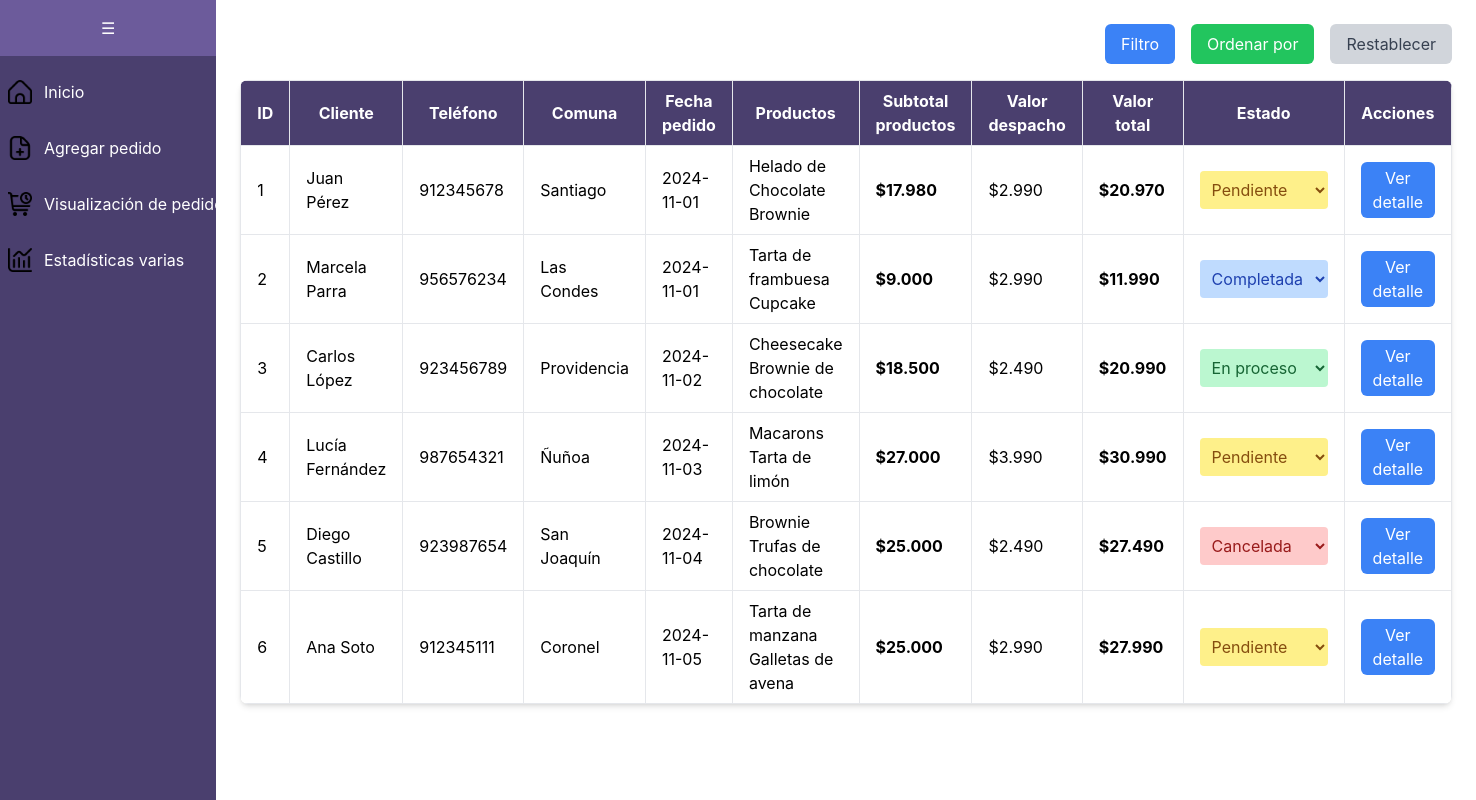
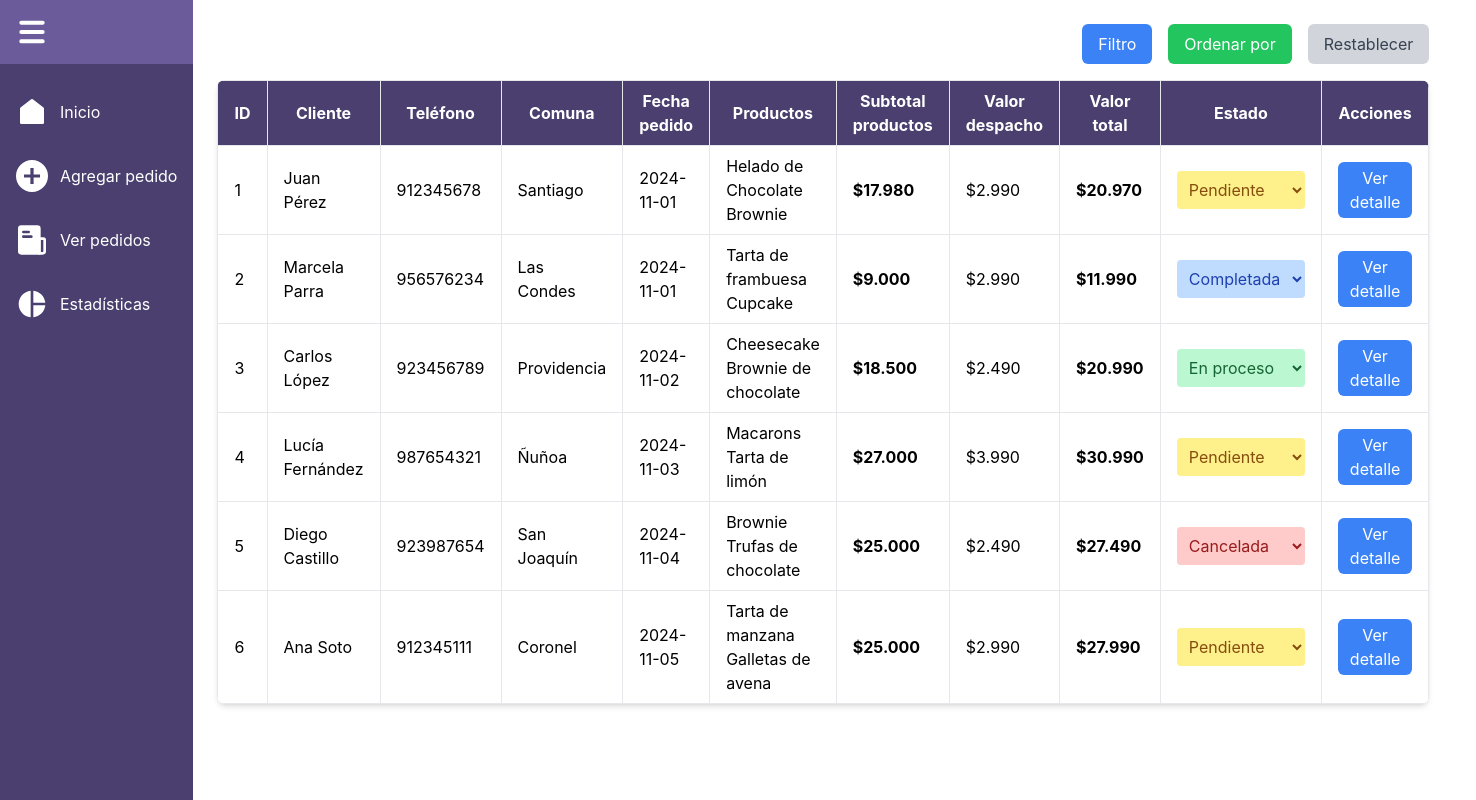
Before and after one commit to diegovaldes23/Pingeso, a React (Create React App) app in the folder Proyecto/frontend/: page /orders in a window 1280 px wide. Shown: the whole page, 1476 px wide, since content can reach past the window. Built offline with nearby package versions, Linux system fonts and the light colour scheme.

Commit message:
fix: sidebar

```diff
--- a/Proyecto/frontend/package.json
+++ b/Proyecto/frontend/package.json
@@ -21,7 +21,7 @@
     "web-vitals": "^2.1.4"
   },
   "scripts": {
-     "start": "cross-env NODE_OPTIONS=--openssl-legacy-provider react-scripts start",
+     "start": "NODE_OPTIONS=--openssl-legacy-provider react-scripts start",
     "build": "react-scripts build",
     "test": "react-scripts test",
     "eject": "react-scripts eject"
--- a/Proyecto/frontend/src/components/Sidebar.js
+++ b/Proyecto/frontend/src/components/Sidebar.js
@@ -1,10 +1,5 @@
 import React, { useState } from "react";
 import { Link } from "react-router-dom"; // Importar React Router
-import HogarIcon from "../icons/hogar.png"; // Ícono para "Inicio"
-import AddOrderIcon from "../icons/agregar-pedido.png"; // Ícono para "Agregar pedido"
-import OrdersVisualizationIcon from "../icons/visualizacion-pedidos.png"; // Ícono para "Visualización de pedidos"
-import CostsIcon from "../icons/costos.png"; // Ícono para "Costos asociados"
-import StatisticsIcon from "../icons/estadisticas.png"; // Ícono para "Estadísticas varias"
 
 const Sidebar = () => {
   const [isCollapsed, setIsCollapsed] = useState(false);
@@ -15,92 +10,127 @@ const Sidebar = () => {
 
   return (
     <div
-      className={`h-screen bg-purple-800 text-white flex flex-col transition-all duration-500 ${
-        isCollapsed ? "w-20" : "w-72"
+      className={`h-screen bg-purple-800 text-white flex flex-col transition-all duration-300 ${
+        isCollapsed ? "w-20" : "w-52"
       }`}
     >
       {/* Botón para colapsar/expandir */}
       <div
-        className="p-4 cursor-pointer text-center hover:bg-purple-600"
+        className={`p-4 cursor-pointer text-center hover:bg-purple-600 transition-all duration-300 ${
+          isCollapsed ? "justify-center" : "justify-start"
+        }`}
         onClick={toggleSidebar}
       >
-        ☰
+        <svg
+          xmlns="http://www.w3.org/2000/svg"
+          width="2rem" // Fijo el tamaño del ícono
+          height="2rem" // Fijo el tamaño del ícono
+          viewBox="0 0 24 24"
+        >
+          <g fill="none">
+            <path d="m12.593 23.258l-.011.002l-.071.035l-.02.004l-.014-.004l-.071-.035q-.016-.005-.024.005l-.004.01l-.017.428l.005.02l.01.013l.104.074l.015.004l.012-.004l.104-.074l.012-.016l.004-.017l-.017-.427q-.004-.016-.017-.018m.265-.113l-.013.002l-.185.093l-.01.01l-.003.011l.018.43l.005.012l.008.007l.201.093q.019.005.029-.008l.004-.014l-.034-.614q-.005-.018-.02-.022m-.715.002a.02.02 0 0 0-.027.006l-.006.014l-.034.614q.001.018.017.024l.015-.002l.201-.093l.01-.008l.004-.011l.017-.43l-.003-.012l-.01-.01z"/>
+            <path fill="white" d="M20 17.5a1.5 1.5 0 0 1 .144 2.993L20 20.5H4a1.5 1.5 0 0 1-.144-2.993L4 17.5zm0-7a1.5 1.5 0 0 1 0 3H4a1.5 1.5 0 0 1 0-3zm0-7a1.5 1.5 0 0 1 0 3H4a1.5 1.5 0 1 1 0-3z"/>
+          </g>
+        </svg>
       </div>
 
       {/* Menú */}
-      <ul className="flex flex-col mt-4 space-y-4">
+      <ul
+        className={`flex flex-col mt-4 transition-all duration-300 ${
+          isCollapsed ? "items-center justify-center" : ""
+        }`}
+      >
         {/* Opción Inicio */}
         <li
           className={`flex items-center p-2 rounded hover:bg-purple-600 cursor-pointer transition-all duration-300 ${
-            isCollapsed ? "justify-center" : ""
+            isCollapsed ? "justify-center" : "justify-start"
           }`}
         >
-          <img src={HogarIcon} alt="Inicio Icon" className="w-6 h-6" />
-          {!isCollapsed && (
           <Link
             to="/"
-              className="ml-3 transition-opacity duration-500 whitespace-nowrap"
+            className="flex items-center w-full p-2"
           >
+            <svg xmlns="http://www.w3.org/2000/svg" width="2rem" height="2rem" viewBox="0 0 24 24">
+              <path fill="white" d="M21 20a1 1 0 0 1-1 1H4a1 1 0 0 1-1-1V9.49a1 1 0 0 1 .386-.79l8-6.223a1 1 0 0 1 1.228 0l8 6.223a1 1 0 0 1 .386.79z"/>
+            </svg>
+            {!isCollapsed && (
+              <span className="ml-3 transition-opacity duration-300 whitespace-nowrap">
                 Inicio
+              </span>
+            )}
           </Link>
-          )}
         </li>
 
         {/* Agregar Pedido */}
         <li
           className={`flex items-center p-2 rounded hover:bg-purple-600 cursor-pointer transition-all duration-300 ${
-            isCollapsed ? "justify-center" : ""
+            isCollapsed ? "justify-center" : "justify-start"
           }`}
         >
-          <img src={AddOrderIcon} alt="Agregar Pedido Icon" className="w-6 h-6" />
-          {!isCollapsed && (
           <Link
             to="/add-order"
-              className="ml-3 transition-opacity duration-500 whitespace-nowrap"
+            className="flex items-center w-full p-2"
           >
+            <svg xmlns="http://www.w3.org/2000/svg" width="2rem" height="2rem" viewBox="0 0 20 20">
+              <path fill="white" d="M11 9V5H9v4H5v2h4v4h2v-4h4V9zm-1 11a10 10 0 1 1 0-20a10 10 0 0 1 0 20"/>
+            </svg>
+            {!isCollapsed && (
+              <span className="ml-3 transition-opacity duration-300 whitespace-nowrap">
                 Agregar pedido
+              </span>
+            )}
           </Link>
-          )}
         </li>
 
         {/* Visualización de pedidos */}
         <li
           className={`flex items-center p-2 rounded hover:bg-purple-600 cursor-pointer transition-all duration-300 ${
-            isCollapsed ? "justify-center" : ""
+            isCollapsed ? "justify-center" : "justify-start"
           }`}
         >
-          <img
-            src={OrdersVisualizationIcon}
-            alt="Visualización de Pedidos Icon"
-            className="w-6 h-6"
-          />
-          {!isCollapsed && (
           <Link
             to="/orders"
-              className="ml-3 transition-opacity duration-500 whitespace-nowrap"
+            className="flex items-center w-full p-2"
           >
-              Visualización de pedidos
+            <svg xmlns="http://www.w3.org/2000/svg" width="2rem" height="2rem" viewBox="0 0 48 48">
+              <defs>
+                <mask id="ipSTableReport0">
+                  <g fill="none" stroke-linejoin="round" stroke-width="4">
+                    <path fill="#fff" stroke="#fff" d="M5 7a3 3 0 0 1 3-3h24a3 3 0 0 1 3 3v37H8a3 3 0 0 1-3-3z"/>
+                    <path stroke="#fff" d="M35 24a2 2 0 0 1 2-2h4a2 2 0 0 1 2 2v17a3 3 0 0 1-3 3h-5z"/>
+                    <path stroke="#000" stroke-linecap="round" d="M11 12h8m-8 7h12"/>
+                  </g>
+                </mask>
+              </defs>
+              <path fill="white" d="M0 0h48v48H0z" mask="url(#ipSTableReport0)"/>
+            </svg>
+            {!isCollapsed && (
+              <span className="ml-3 transition-opacity duration-300 whitespace-nowrap">
+                Ver pedidos
+              </span>
+            )}
           </Link>
-          )}
         </li>
 
-
-
-        {/* Estadísticas varias */}
+        {/* Estadísticas */}
         <li
           className={`flex items-center p-2 rounded hover:bg-purple-600 cursor-pointer transition-all duration-300 ${
-            isCollapsed ? "justify-center" : ""
+            isCollapsed ? "justify-center" : "justify-start"
           }`}
         >
-          <img src={StatisticsIcon} alt="Estadísticas Icon" className="w-6 h-6" />
-          {!isCollapsed && (
           <Link
             to="/statistics"
-              className="ml-3 transition-opacity duration-500 whitespace-nowrap"
+            className="flex items-center w-full p-2"
           >
-              Estadísticas varias
+            <svg xmlns="http://www.w3.org/2000/svg" width="2rem" height="2rem" viewBox="0 0 24 24">
+              <path fill="white" d="M11 2v20c-5.1-.5-9-4.8-9-10s3.9-9.5 9-10m2 0v9h9c-.5-4.8-4.2-8.5-9-9m0 11v9c4.7-.5 8.5-4.2 9-9z"/>
+            </svg>
+            {!isCollapsed && (
+              <span className="ml-3 transition-opacity duration-300 whitespace-nowrap">
+                Estadísticas
+              </span>
+            )}
           </Link>
-          )}
         </li>
       </ul>
     </div>
```
Lines whose indentation alone changed are shown as unchanged.
